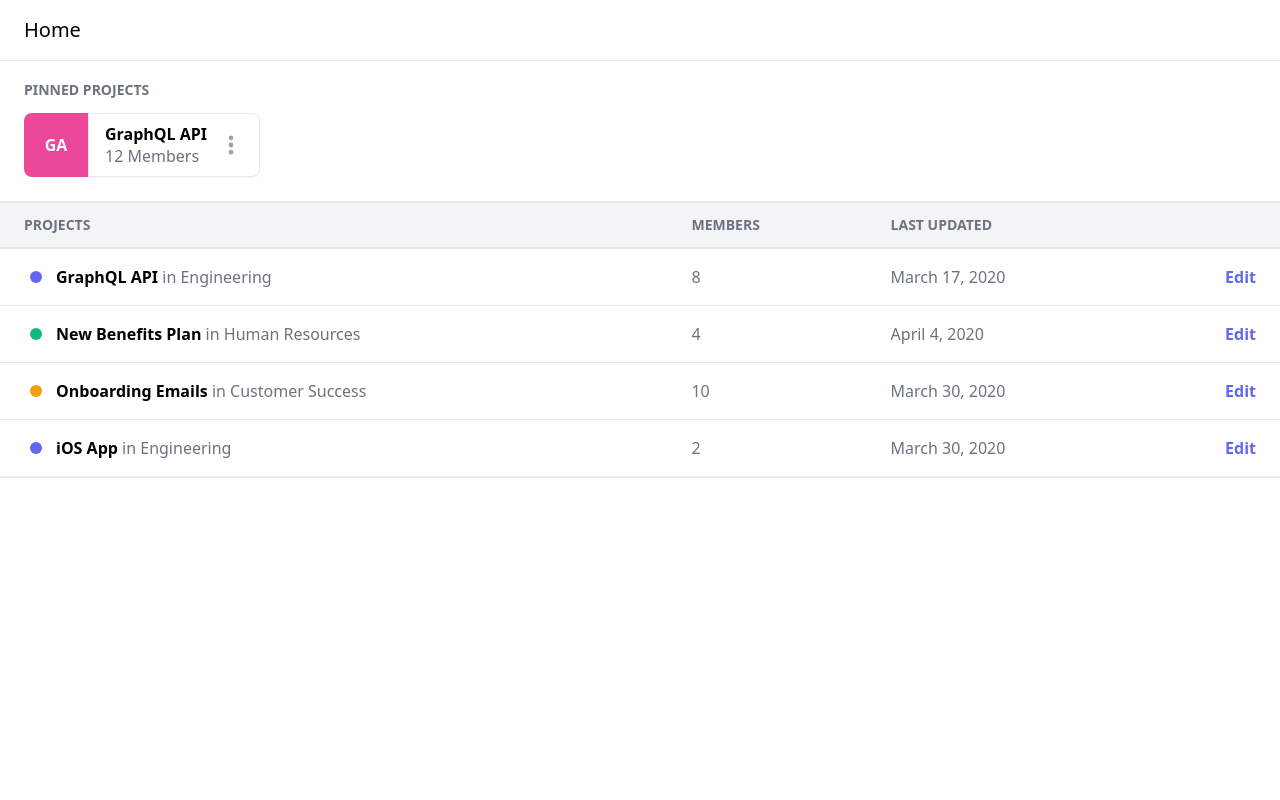
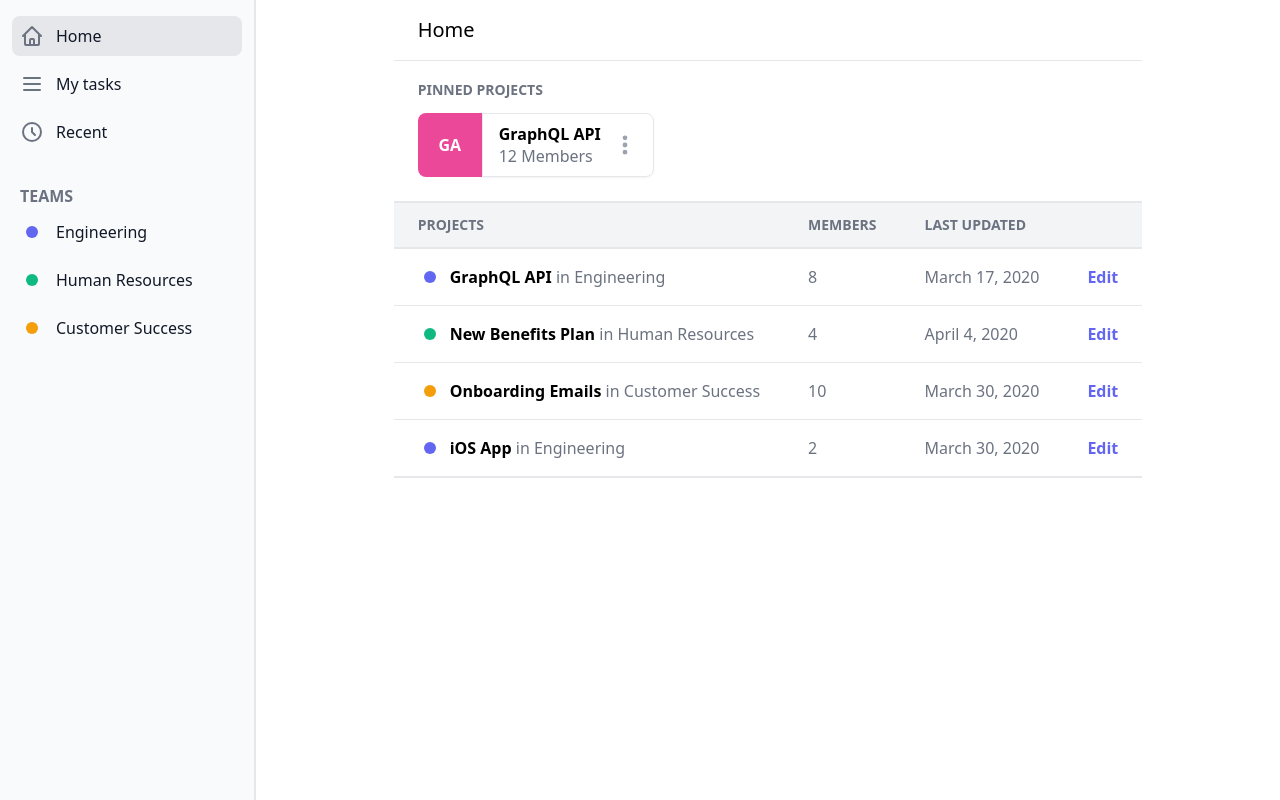
Before and after one commit to RickyC0626/skwash, a Next.js app in the folder ui/: page /projects in a window 1280 px wide. Built offline with nearby package versions, Linux system fonts and the light colour scheme.

Commit message:
Add sidebar to ProjectsPage

```diff
--- a/ui/pages/projects.js
+++ b/ui/pages/projects.js
@@ -2,10 +2,12 @@ import React from 'react';
 import { HeaderNav } from '../components/HeaderNav';
 import { PinnedProjects } from '../components/PinnedProjects';
 import { Projects } from '../components/Projects';
+import { Sidebar } from '../components/Sidebar';
 
 export default function ProjectsPage() {
   return (
     <div id='page-wrapper'>
+      <Sidebar />
       <div id='page-content'>
         <HeaderNav />
         <hr/>
--- a/ui/styles/globals.css
+++ b/ui/styles/globals.css
@@ -26,7 +26,17 @@
   }
 }
 
+@screen 2xl {
+  #page-content {
+    @apply max-w-screen-2xl
+  }
+}
+
 @layer components {
+  #page-wrapper {
+    @apply flex
+  }
+
   #page-content {
     @apply mx-auto
   }
```
Also changed, not shown: 1 other file (tests, documents, lock files or other folders).
